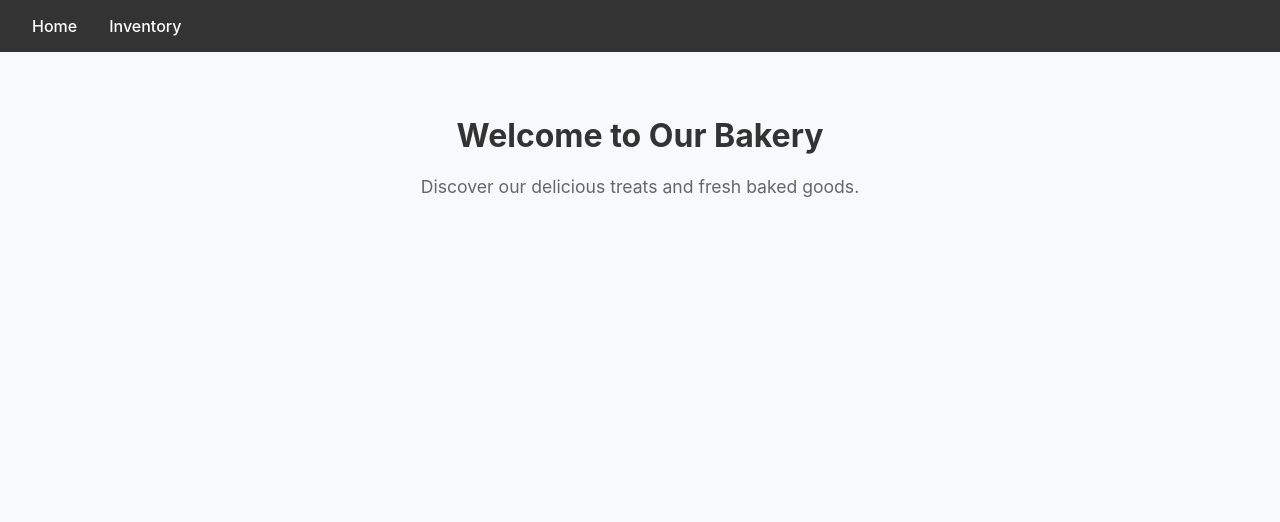
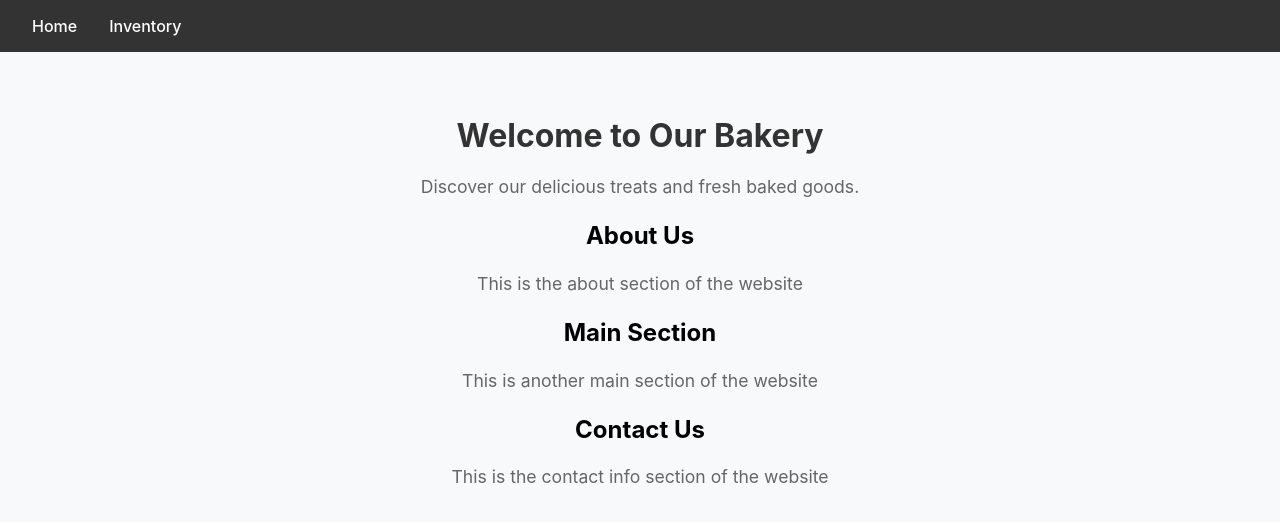
Before and after one commit to E-A-H62/BakeryInventory, a React (Create React App) app: page / in a window 1280 px wide. Shown: the top 522 px of the page. Built offline with nearby package versions, Linux system fonts and the light colour scheme; no server answers.

Commit message:
Updating frontend and testing CI/CD

```diff
--- a/src/App.tsx
+++ b/src/App.tsx
@@ -12,11 +12,14 @@
  * - Admin route (protected)
  */
 
+ /** possible resource: https://www.npmjs.com/package/react-animate-on-scroll */
+
 import React from 'react';
 import { BrowserRouter as Router, Routes, Route, Link } from 'react-router-dom';
 import Inventory from './components/Inventory';
 import Admin from './components/Admin';
 import { InventoryProvider } from './context/InventoryContext';
+import LandingPage from './components/LandingPage';
 import './App.css';
 
 /**
@@ -36,12 +39,23 @@ function App() {
 
           {/* Route definitions for different pages */}
           <Routes>
+
             <Route path="/" element={
               <div className="home-container">
                 <h1>Welcome to Our Bakery</h1>
                 <p>Discover our delicious treats and fresh baked goods.</p>
+
+                <h2>About Us</h2>
+                <p>This is the about section of the website</p>
+
+                <h2>Main Section</h2>
+                <p>This is another main section of the website</p>
+
+                <h2>Contact Us</h2>
+                <p>This is the contact info section of the website</p>
               </div>
             } />
+
             <Route path="/inventory" element={<Inventory />} />
             <Route path="/admin" element={<Admin />} />
           </Routes>
```
